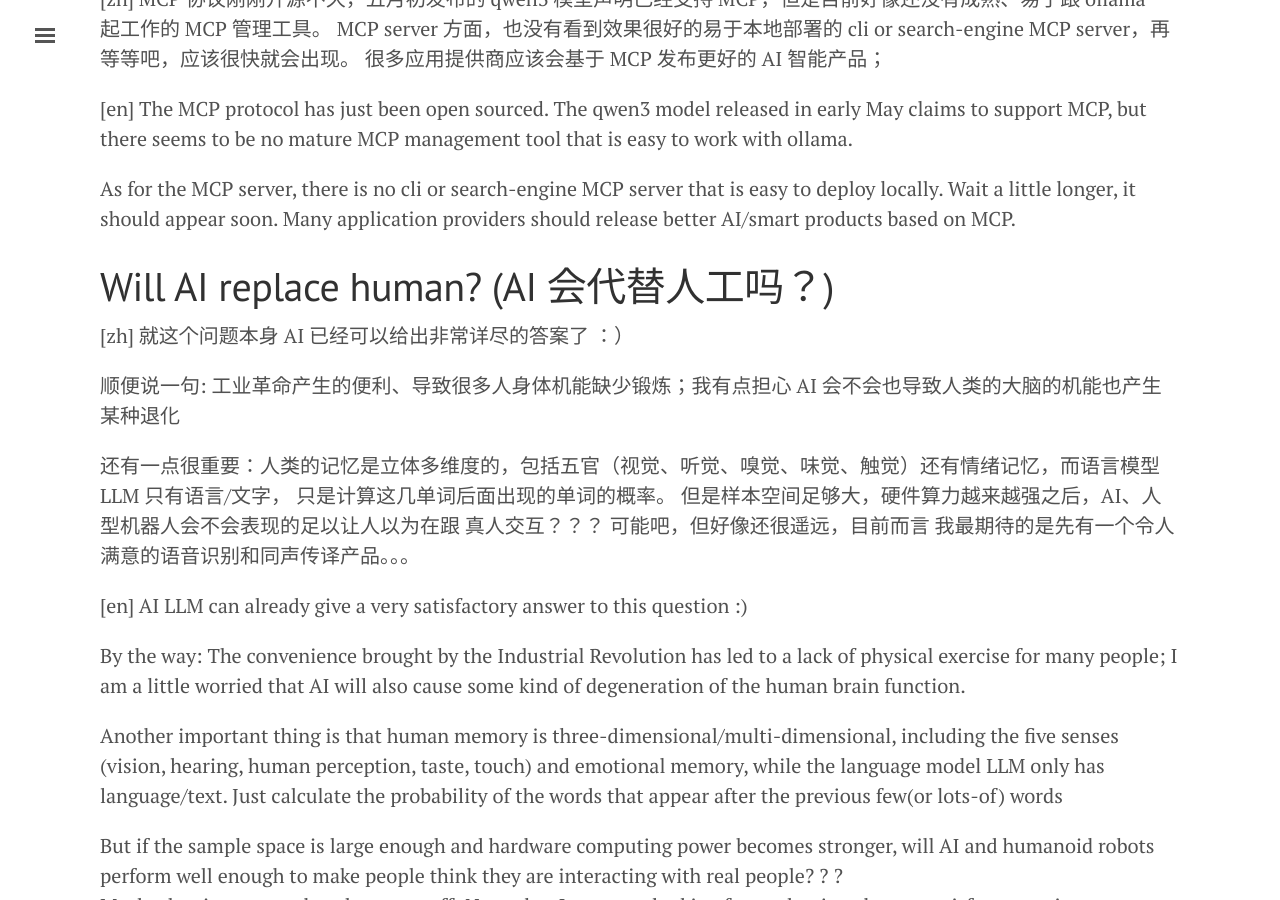
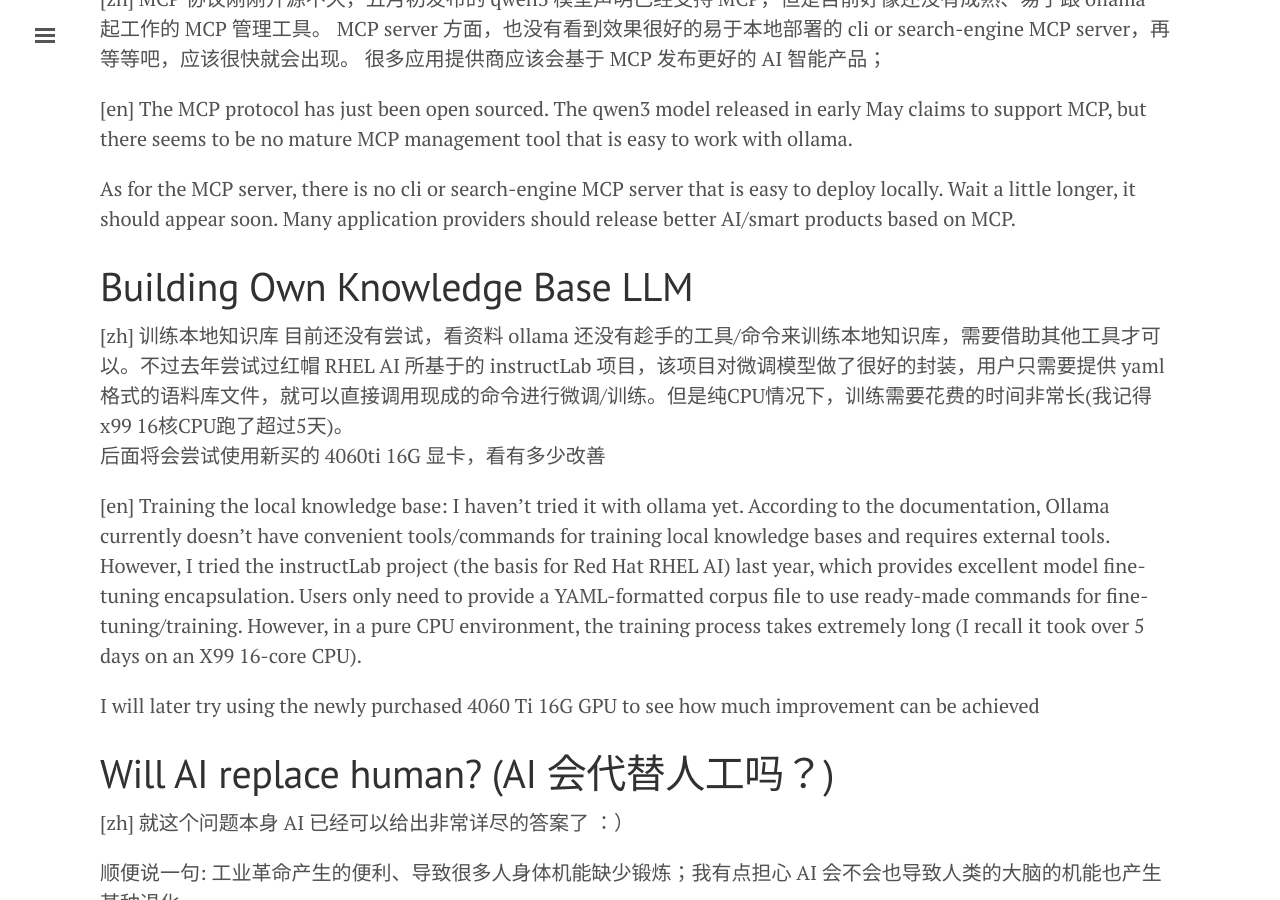
Before and after one commit to tcler/tcler.github.io, a Jekyll site: the page built from _posts/2025-05-22-experience-using-ollama-and-large-language-models.md, in a window 1280 px wide and 900 px high, scrolled down 2574 px. Built offline with Jekyll 4.4.1, drawn with Linux system fonts in a browser that asks for light colours.

Commit message:
Update 2025-05-22-experience-using-ollama-and-large-language-models.md

```diff
--- a/_posts/2025-05-22-experience-using-ollama-and-large-language-models.md
+++ b/_posts/2025-05-22-experience-using-ollama-and-large-language-models.md
@@ -83,6 +83,23 @@ but there seems to be no mature MCP management tool that is easy to work with ol
 As for the MCP server, there is no cli or search-engine MCP server that is easy to deploy locally. Wait a little longer, it should appear soon.
 Many application providers should release better AI/smart products based on MCP.
 
+# Building Own Knowledge Base LLM
+[zh] 训练本地知识库 目前还没有尝试，看资料 ollama 还没有趁手的工具/命令来训练本地知识库，需要借助其他工具才可以。不过去年尝试过红帽 RHEL AI 所基于的 instructLab 项目，该项目对微调模型做了很好的封装，用户只需要提供 yaml 格式的语料库文件，就可以直接调用现成的命令进行微调/训练。但是纯CPU情况下，训练需要花费的时间非常长(我记得x99 16核CPU跑了超过5天)。
+后面将会尝试使用新买的 4060ti 16G 显卡，看有多少改善
+
+[en] Training the local knowledge base: I haven't tried it with ollama yet. According to the
+documentation, Ollama currently doesn't have convenient tools/commands for training
+local knowledge bases and requires external tools. However, I tried the instructLab
+project (the basis for Red Hat RHEL AI) last year, which provides excellent model
+fine-tuning encapsulation. Users only need to provide a YAML-formatted corpus file to
+use ready-made commands for fine-tuning/training. However, in a pure CPU environment,
+the training process takes extremely long (I recall it took over 5 days on an X99
+16-core CPU).
+
+I will later try using the newly purchased 4060 Ti 16G GPU to see how much improvement
+can be achieved
+
+
 # Will AI replace human? (AI 会代替人工吗？)
 [zh] 就这个问题本身 AI 已经可以给出非常详尽的答案了 ：）
 
```
